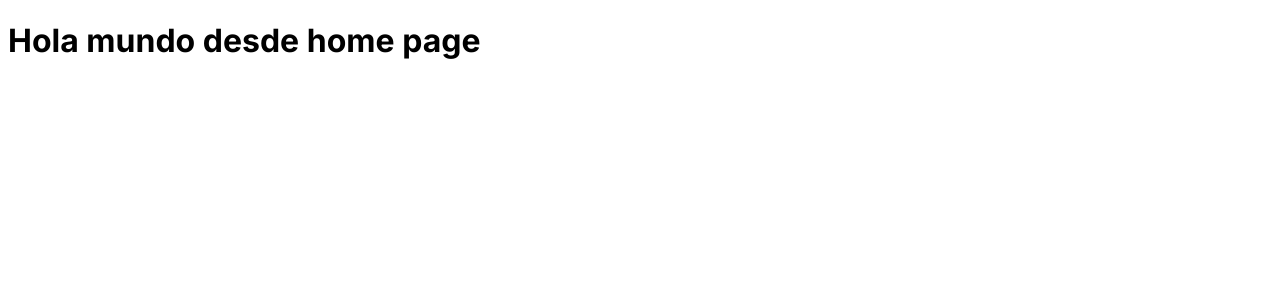
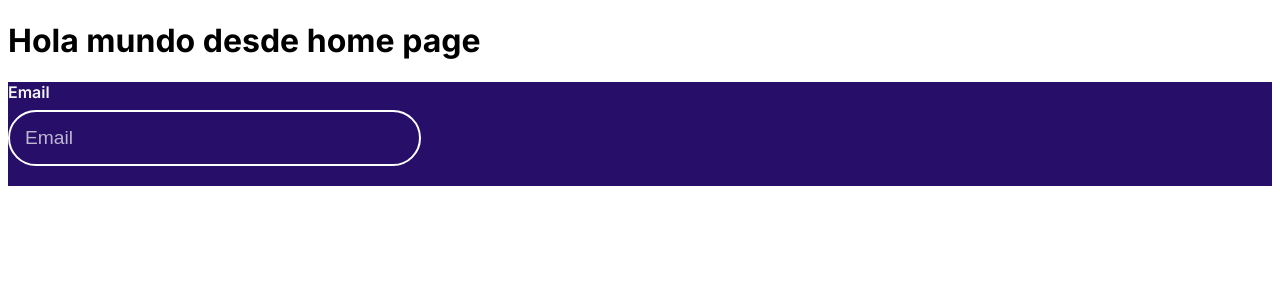
Before and after one commit to JuanAmezquitaAgredo/complexus_frontend, a Next.js app: page / in a window 1280 px wide. Shown: the top 300 px of the page. Built offline with nearby package versions, Linux system fonts and the light colour scheme.

Commit message:
Create Example Component

```diff
--- /dev/null
+++ b/app/components/common/input/input.tsx
@@ -0,0 +1,29 @@
+'use client';
+import React from "react";
+import { Input, InputContainer, Label } from "./style";
+
+interface InputFieldProps {
+    label: string;
+    type: string;
+    name: string;
+    value: string;
+    placeholder: string;
+    // onChange: (event: React.ChangeEvent<HTMLInputElement>) => void;
+}
+
+const InputField: React.FC<InputFieldProps> = ({ label, type, name, value, placeholder }) => {
+
+    return (
+        <InputContainer>
+            <Label>{label}</Label>
+            <Input
+                type={type}
+                name={name}
+                value={value}
+                placeholder={placeholder}
+            />
+        </InputContainer>
+    )
+}
+
+export default InputField;
--- /dev/null
+++ b/app/components/common/input/style.ts
@@ -0,0 +1,31 @@
+import styled from "styled-components";
+
+export const InputContainer = styled.div`
+    margin-bottom: 16px;
+    background-color: #260e69;
+`;
+
+export const Label = styled.label`
+    display: block;
+    font-size: 1rem;
+    font-weight: 600;
+    color: #f3f4f6;
+    margin-bottom: 8px;
+`;
+
+export const Input = styled.input`
+    width: 30%;
+    padding: 15px;
+    font-size: 1.2rem;
+    border-radius: 50px;
+    border: 2px solid white;
+    background-color: transparent;
+    color: white;
+    margin-bottom: 20px;
+    outline: none;
+}
+
+input::placeholder {
+    color: rgba(255, 255, 255, 0.7); /* Placeholder semi-transparente */
+}
+`;
--- a/app/page.tsx
+++ b/app/page.tsx
@@ -1,8 +1,10 @@
+import InputField from "./components/common/input/input";
 
 export default function Home() {
   return (
     <div>
       <h1>Hola mundo desde home page</h1>
+      <InputField label="Email" type="email" name="email" value="" placeholder="Email"/>
     </div>
   );
 }
```
Also changed, not shown: package.json (+6 -4 lines), 1 other file (tests, documents, lock files or other folders).
